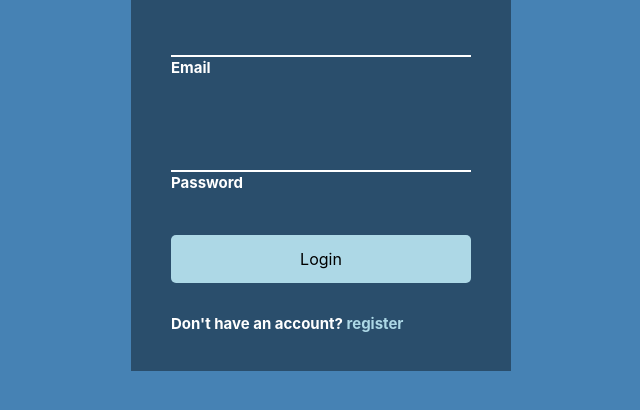
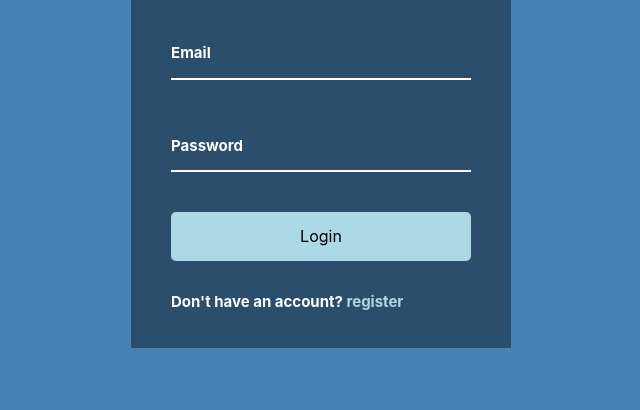
Before and after one commit to gowthamBhat/form-wave-animation, a plain HTML site: page index.html in a window 1280 px wide. Shown: the part 270-680 px from the top of the page, without its empty margins (319-959 px from the left). Drawn offline with Linux system fonts and the light colour scheme.

Commit message:
splitting labels using js to apply animation

```diff
--- a/css/style.css
+++ b/css/style.css
@@ -73,3 +73,8 @@ body {
 .form-control input:valid {
   outline: 0;
 }
+.form-control label {
+  position: absolute;
+  top: 15px;
+  left: 0;
+}
--- a/index.html
+++ b/index.html
@@ -14,11 +14,11 @@
       <h1>Please Login</h1>
       <form>
         <div class="form-control">
-          <input type="text" name="" id="" required />
+          <input type="text" required />
           <label>Email</label>
         </div>
         <div class="form-control">
-          <input type="password" name="" id="" required />
+          <input type="password" required />
           <label>Password</label>
         </div>
         <button class="btn">Login</button>
--- a/js/script.js
+++ b/js/script.js
@@ -0,0 +1,8 @@
+const labels = document.querySelectorAll('.form-control label');
+
+labels.forEach((label) => {
+  label.innerHTML = label.innerText
+    .split('')
+    .map((letter, idx) => `<span>${letter}</span>`)
+    .join('');
+});
```
